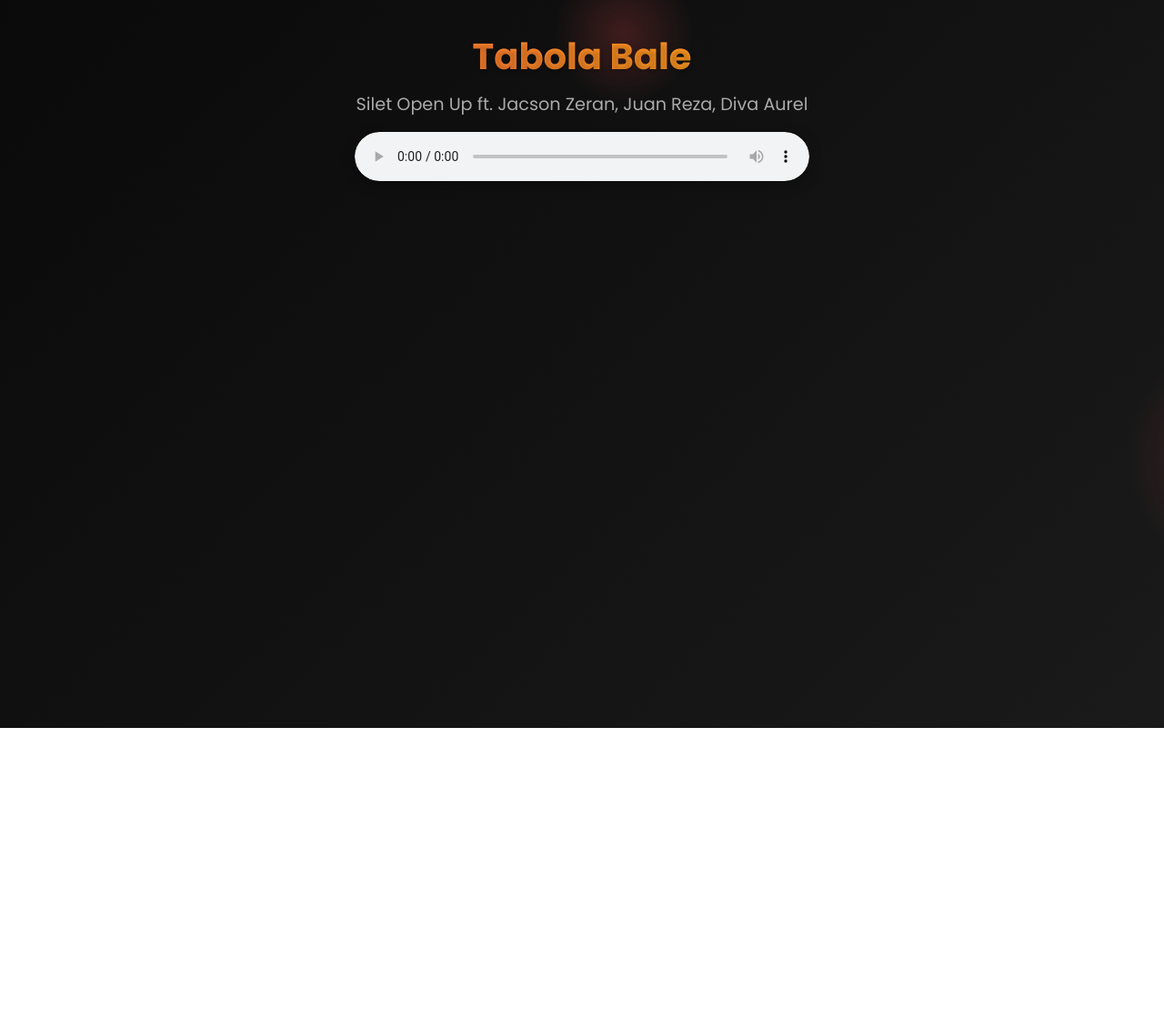
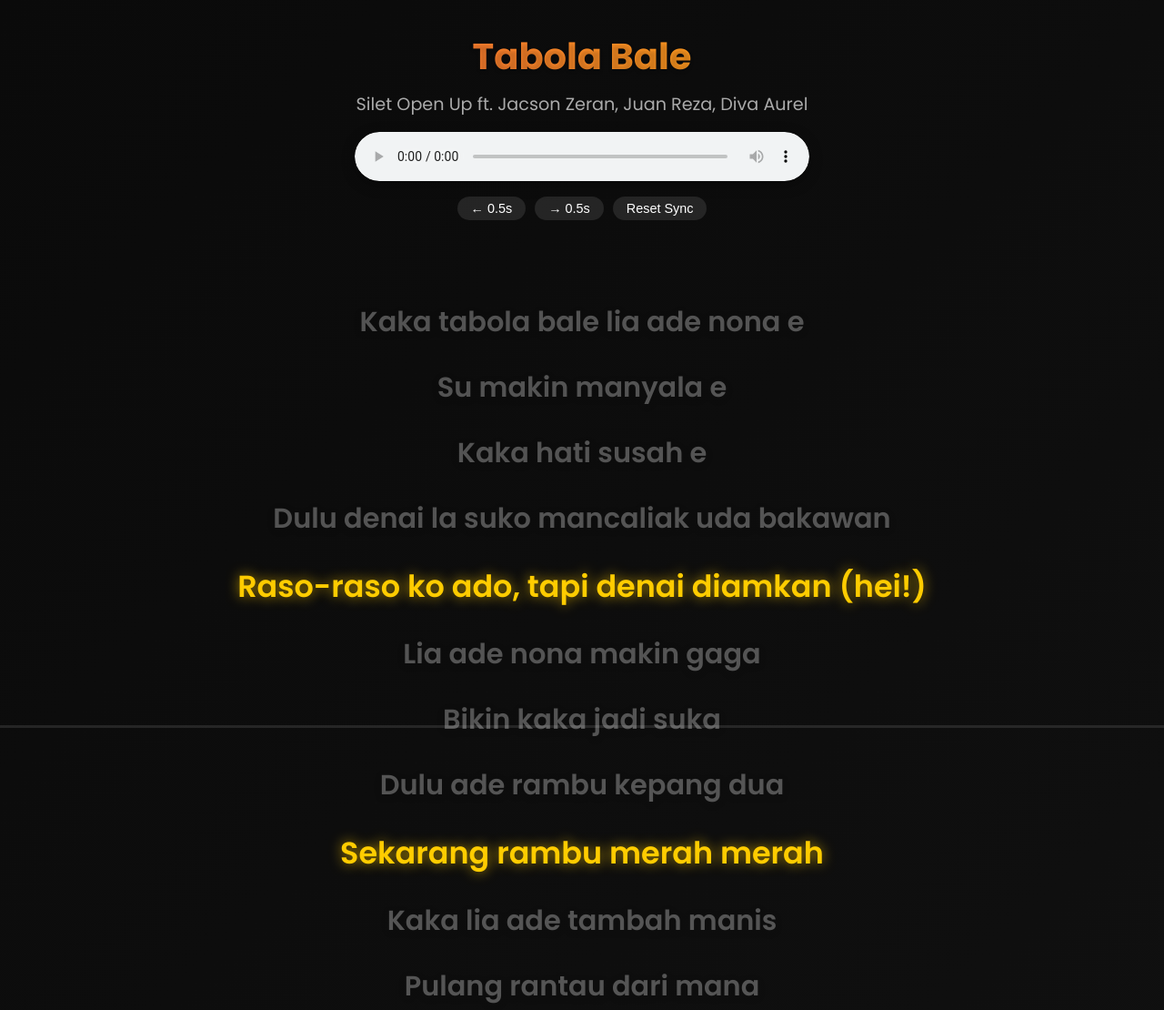
Before and after one commit to MerchPS/lyrics, a plain HTML site: page index.html in a window 1280 px wide. Shown: the top 1110 px of the page at 91% size. Before the commit the page ends 800 px from the top, so only its background shows below. Drawn offline with Linux system fonts and the light colour scheme.

Commit message:
Update index.html

```diff
--- a/index.html
+++ b/index.html
@@ -3,7 +3,7 @@
 <head>
   <meta charset="UTF-8" />
   <meta name="viewport" content="width=device-width, initial-scale=1.0"/>
-  <title>Tabola Bale - Cinematic Lyrics</title>
+  <title>Tabola Bale - Synced Lyrics</title>
   <link href="https://fonts.googleapis.com/css2?family=Poppins:wght@400;600;700&display=swap" rel="stylesheet">
   <style>
     :root {
@@ -57,12 +57,39 @@
       width: 100%;
       max-width: 500px;
       margin: 0 auto 2rem;
+      position: relative;
     }
 
     audio {
       width: 100%;
       border-radius: 50px;
       box-shadow: 0 4px 15px rgba(0,0,0,0.3);
+    }
+
+    .sync-controls {
+      display: flex;
+      gap: 10px;
+      margin-top: 10px;
+      justify-content: center;
+    }
+
+    .sync-btn {
+      padding: 5px 15px;
+      border-radius: 20px;
+      background: rgba(255,255,255,0.1);
+      color: white;
+      border: none;
+      cursor: pointer;
+      font-size: 0.9rem;
+      transition: all 0.3s;
+    }
+
+    .sync-btn:hover {
+      background: rgba(255,255,255,0.2);
+    }
+
+    .sync-btn.active {
+      background: var(--primary);
     }
 
     .lyrics-container {
@@ -72,28 +99,34 @@
       position: relative;
       min-height: 60vh;
       perspective: 1000px;
+      overflow: hidden;
+    }
+
+    .lyrics-scroller {
+      transition: transform 0.5s ease-out;
     }
 
     .lyrics-line {
-      position: absolute;
       width: 100%;
       text-align: center;
       font-size: 2rem;
       font-weight: 600;
-      opacity: 0;
-      transition: all 0.8s ease;
-      transform: translateY(50px) rotateX(20deg);
+      margin: 1.5rem 0;
+      opacity: 0.3;
+      transition: all 0.5s cubic-bezier(0.2, 0.8, 0.4, 1);
+      transform: scale(0.95);
       text-shadow: 0 2px 10px rgba(0,0,0,0.5);
     }
 
     .lyrics-line.active {
       opacity: 1;
-      transform: translateY(0) rotateX(0);
+      transform: scale(1);
     }
 
     .lyrics-line.highlight {
       color: var(--secondary);
       font-size: 2.2rem;
+      opacity: 1;
       text-shadow: 0 0 15px rgba(255,204,0,0.7);
     }
 
@@ -101,32 +134,29 @@
       font-size: 1.8rem;
       color: var(--primary);
       font-weight: 700;
+      opacity: 1;
     }
 
-    .background-effects {
+    .lyrics-line.past {
+      opacity: 0.2;
+      transform: scale(0.9);
+    }
+
+    .progress-bar {
       position: fixed;
-      top: 0;
+      bottom: 0;
       left: 0;
       width: 100%;
-      height: 100%;
-      z-index: -1;
-      overflow: hidden;
+      height: 3px;
+      background: rgba(255,255,255,0.1);
+      z-index: 100;
     }
 
-    .effect-circle {
-      position: absolute;
-      border-radius: 50%;
-      background: radial-gradient(circle, rgba(255,77,77,0.2) 0%, rgba(255,77,77,0) 70%);
-      animation: float 15s infinite linear;
-    }
-
-    @keyframes float {
-      0% {
-        transform: translateY(0) rotate(0deg);
-      }
-      100% {
-        transform: translateY(-100vh) rotate(360deg);
-      }
+    .progress {
+      height: 100%;
+      background: linear-gradient(to right, var(--primary), var(--secondary));
+      width: 0%;
+      transition: width 0.1s linear;
     }
 
     @media (max-width: 768px) {
@@ -136,6 +166,7 @@
 
       .lyrics-line {
         font-size: 1.5rem;
+        margin: 1rem 0;
       }
 
       .lyrics-line.highlight {
@@ -154,98 +185,131 @@
     <div class="artist">Silet Open Up ft. Jacson Zeran, Juan Reza, Diva Aurel</div>
     <div class="audio-container">
       <audio id="audio" controls>
-        <source src="ytmp3free.cc_tabola-bale-silet-open-up-ft-jacson-zeran-juan-reza-diva-aurel-lirik-lagu-timur-terbaru-2025-youtubemp3free.org.mp3" type="audio/mpeg">
+        <source src="tabola-bale.mp3" type="audio/mpeg">
         Your browser does not support the audio element.
       </audio>
+      <div class="sync-controls">
+        <button class="sync-btn" id="sync-back">← 0.5s</button>
+        <button class="sync-btn" id="sync-forward">→ 0.5s</button>
+        <button class="sync-btn" id="sync-reset">Reset Sync</button>
+      </div>
     </div>
   </header>
 
-  <div class="lyrics-container" id="lyrics">
-    <!-- Lyrics will be dynamically inserted here -->
+  <div class="lyrics-container">
+    <div class="lyrics-scroller" id="lyrics">
+      <!-- Lyrics will be dynamically inserted here -->
+    </div>
   </div>
 
-  <div class="background-effects" id="effects"></div>
+  <div class="progress-bar">
+    <div class="progress" id="progress"></div>
+  </div>
 
   <script>
+    // Lyrics data with precise timing (in seconds)
     const lyrics = [
-      { time: 0, text: "Kaka tabola bale lia ade nona e", type: "normal" },
-      { time: 4, text: "Su makin manyala e", type: "normal" },
-      { time: 8, text: "Kaka hati susah e", type: "normal" },
-      { time: 12, text: "Dulu denai la suko mancaliak uda bakawan", type: "normal" },
-      { time: 16, text: "Raso-raso ko ado, tapi denai diamkan (hei!)", type: "highlight" },
-      { time: 20, text: "Lia ade nona makin gaga", type: "normal" },
-      { time: 24, text: "Bikin kaka jadi suka", type: "normal" },
-      { time: 28, text: "Dulu ade rambu kepang dua", type: "normal" },
-      { time: 32, text: "Sekarang rambu merah merah", type: "highlight" },
-      { time: 36, text: "Kaka lia ade tambah manis", type: "normal" },
-      { time: 40, text: "Pulang rantau dari mana", type: "normal" },
-      { time: 44, text: "Adu ade nona jang talalu", type: "normal" },
-      { time: 48, text: "Pasang gaya depan kaka", type: "highlight" },
-      { time: 52, text: "Kaka jadi jatoh e", type: "normal" },
-      { time: 56, text: "Kaka tabola bale lia ade nona e", type: "normal" },
-      { time: 60, text: "Su makin manyala e", type: "normal" },
-      { time: 64, text: "Kaka hati susah e", type: "normal" },
-      { time: 68, text: "Ade bikin kaka mete", type: "normal" },
-      { time: 72, text: "Tidur malam bola bale", type: "normal" },
-      { time: 76, text: "Sejak kaka lia ade", type: "normal" },
-      { time: 80, text: "Aduh Tuhan ampun e", type: "highlight" },
-      { time: 84, text: "Ade lewat lorong depan rumah", type: "rap" },
-      { time: 88, text: "Kaka jadi salting sampe mood berubah", type: "rap" },
-      { time: 92, text: "Smangat tiba-tiba gara-gara ade nona", type: "rap" },
-      { time: 96, text: "Ini bidadari timur siapa yang punya", type: "rap" },
-      { time: 100, text: "Kaka lacak ko pu nama", type: "rap" },
-      { time: 104, text: "Barang itu tra pake lama", type: "rap" },
-      { time: 108, text: "Langsung tanya di ko pu mama", type: "rap" },
-      { time: 112, text: "Ternyata ade nona ko pu nama maimuna", type: "rap" },
-      { time: 116, text: "Eh maimuna ehh lucunya", type: "rap" },
-      { time: 120, text: "Kaka harap bisa satu rumah", type: "rap" },
-      { time: 124, text: "Kalo trima sa pu cinta", type: "rap" },
-      { time: 128, text: "Kaka janji kita langsung menikah", type: "rap" },
-      { time: 132, text: "Ondeh uda jan baitu bana", type: "normal" },
-      { time: 136, text: "Denai ko indaklah nan sarupo itu", type: "normal" },
-      { time: 140, text: "Dek hanyo takuik mancaliak uda", type: "normal" },
-      { time: 144, text: "Acok mabuak mabuakan", type: "highlight" },
-      { time: 148, text: "Dulu denai lah suko", type: "normal" },
-      { time: 152, text: "Mancaliak uda bakawan", type: "normal" },
-      { time: 156, text: "Raso raso ko ado", type: "normal" },
-      { time: 160, text: "Tapi denai diamkan", type: "highlight" },
-      { time: 164, text: "A wadaw wadaw ini ana gaga law", type: "rap" },
-      { time: 168, text: "Su bale jawa tamba bening aja la", type: "rap" },
-      { time: 172, text: "Gaya semakin beda bibir mera mera", type: "rap" },
-      { time: 176, text: "Ado mama mama ini siapa punya ana", type: "rap" },
-      { time: 180, text: "Dulu masi kici kici kici nona", type: "rap" },
-      { time: 184, text: "Sekarang bale jawa makin cantik nona", type: "rap" },
-      { time: 188, text: "Ko perfek sekali asli bidadari", type: "rap" },
-      { time: 192, text: "Jatuh dari langit", type: "rap" },
-      { time: 196, text: "Kalo jadi dengan ade", type: "normal" },
-      { time: 200, text: "Kaka pasti stop bamabo to", type: "normal" },
-      { time: 204, text: "Su pasti kaka ni ade pu jodoh", type: "normal" },
-      { time: 208, text: "Sumpa ni jao sodho iwa mbodho", type: "highlight" },
-      { time: 212, text: "Lia ade nona makin gaga", type: "normal" },
-      { time: 216, text: "Bikin kaka jadi suka", type: "normal" },
-      { time: 220, text: "Dulu ade rambu kepang dua", type: "normal" },
-      { time: 224, text: "Sekarang rambu merah merah", type: "highlight" },
-      { time: 228, text: "Kaka lia ade tambah manis", type: "normal" },
-      { time: 232, text: "Pulang rantau dari mana", type: "normal" },
-      { time: 236, text: "Adu ade nona jang talalu", type: "normal" },
-      { time: 240, text: "Pasang gaya depan kaka", type: "highlight" },
-      { time: 244, text: "Kaka jadi jatoh e", type: "normal" },
-      { time: 248, text: "Kaka tabola bale lia ade nona e", type: "normal" },
-      { time: 252, text: "Su makin manyala e", type: "normal" },
-      { time: 256, text: "Kaka hati susah e", type: "normal" },
-      { time: 260, text: "Ade bikin kaka mete", type: "normal" },
-      { time: 264, text: "Tidur malam bola bale", type: "normal" },
-      { time: 268, text: "Sejak kaka lia ade", type: "normal" },
-      { time: 272, text: "Aduh Tuhan ampun e", type: "highlight" },
-      { time: 276, text: "Ade bikin kaka mete", type: "normal" },
-      { time: 280, text: "Tidur malam bola bale", type: "normal" },
-      { time: 284, text: "Sejak kaka lia ade", type: "normal" },
-      { time: 288, text: "Aduh Tuhan ampun e", type: "highlight" }
+      // Intro
+      { time: 0.0, text: "Kaka tabola bale lia ade nona e", type: "normal" },
+      { time: 3.8, text: "Su makin manyala e", type: "normal" },
+      { time: 7.5, text: "Kaka hati susah e", type: "normal" },
+      { time: 11.2, text: "Dulu denai la suko mancaliak uda bakawan", type: "normal" },
+      { time: 15.0, text: "Raso-raso ko ado, tapi denai diamkan (hei!)", type: "highlight" },
+
+      // Verse 1
+      { time: 19.5, text: "Lia ade nona makin gaga", type: "normal" },
+      { time: 23.2, text: "Bikin kaka jadi suka", type: "normal" },
+      { time: 26.8, text: "Dulu ade rambu kepang dua", type: "normal" },
+      { time: 30.5, text: "Sekarang rambu merah merah", type: "highlight" },
+      { time: 34.2, text: "Kaka lia ade tambah manis", type: "normal" },
+      { time: 37.9, text: "Pulang rantau dari mana", type: "normal" },
+      { time: 41.6, text: "Adu ade nona jang talalu", type: "normal" },
+      { time: 45.3, text: "Pasang gaya depan kaka", type: "highlight" },
+      { time: 49.0, text: "Kaka jadi jatoh e", type: "normal" },
+
+      // Chorus
+      { time: 52.7, text: "Kaka tabola bale lia ade nona e", type: "normal" },
+      { time: 56.4, text: "Su makin manyala e", type: "normal" },
+      { time: 60.1, text: "Kaka hati susah e", type: "normal" },
+      { time: 63.8, text: "Ade bikin kaka mete", type: "normal" },
+      { time: 67.5, text: "Tidur malam bola bale", type: "normal" },
+      { time: 71.2, text: "Sejak kaka lia ade", type: "normal" },
+      { time: 74.9, text: "Aduh Tuhan ampun e", type: "highlight" },
+
+      // Rap 1
+      { time: 78.6, text: "Ade lewat lorong depan rumah", type: "rap" },
+      { time: 80.4, text: "Kaka jadi salting sampe mood berubah", type: "rap" },
+      { time: 82.2, text: "Smangat tiba-tiba gara-gara ade nona", type: "rap" },
+      { time: 84.0, text: "Ini bidadari timur siapa yang punya", type: "rap" },
+      { time: 85.8, text: "Kaka lacak ko pu nama", type: "rap" },
+      { time: 87.6, text: "Barang itu tra pake lama", type: "rap" },
+      { time: 89.4, text: "Langsung tanya di ko pu mama", type: "rap" },
+      { time: 91.2, text: "Ternyata ade nona ko pu nama maimuna", type: "rap" },
+      { time: 93.0, text: "Eh maimuna ehh lucunya", type: "rap" },
+      { time: 94.8, text: "Kaka harap bisa satu rumah", type: "rap" },
+      { time: 96.6, text: "Kalo trima sa pu cinta", type: "rap" },
+      { time: 98.4, text: "Kaka janji kita langsung menikah", type: "rap" },
+
+      // Verse 2
+      { time: 102.1, text: "Ondeh uda jan baitu bana", type: "normal" },
+      { time: 105.8, text: "Denai ko indaklah nan sarupo itu", type: "normal" },
+      { time: 109.5, text: "Dek hanyo takuik mancaliak uda", type: "normal" },
+      { time: 113.2, text: "Acok mabuak mabuakan", type: "highlight" },
+      { time: 116.9, text: "Dulu denai lah suko", type: "normal" },
+      { time: 120.6, text: "Mancaliak uda bakawan", type: "normal" },
+      { time: 124.3, text: "Raso raso ko ado", type: "normal" },
+      { time: 128.0, text: "Tapi denai diamkan", type: "highlight" },
+
+      // Rap 2
+      { time: 131.7, text: "A wadaw wadaw ini ana gaga law", type: "rap" },
+      { time: 133.5, text: "Su bale jawa tamba bening aja la", type: "rap" },
+      { time: 135.3, text: "Gaya semakin beda bibir mera mera", type: "rap" },
+      { time: 137.1, text: "Ado mama mama ini siapa punya ana", type: "rap" },
+      { time: 138.9, text: "Dulu masi kici kici kici nona", type: "rap" },
+      { time: 140.7, text: "Sekarang bale jawa makin cantik nona", type: "rap" },
+      { time: 142.5, text: "Ko perfek sekali asli bidadari", type: "rap" },
+      { time: 144.3, text: "Jatuh dari langit", type: "rap" },
+
+      // Bridge
+      { time: 146.1, text: "Kalo jadi dengan ade", type: "normal" },
+      { time: 149.8, text: "Kaka pasti stop bamabo to", type: "normal" },
+      { time: 153.5, text: "Su pasti kaka ni ade pu jodoh", type: "normal" },
+      { time: 157.2, text: "Sumpa ni jao sodho iwa mbodho", type: "highlight" },
+
+      // Final Chorus
+      { time: 160.9, text: "Lia ade nona makin gaga", type: "normal" },
+      { time: 164.6, text: "Bikin kaka jadi suka", type: "normal" },
+      { time: 168.3, text: "Dulu ade rambu kepang dua", type: "normal" },
+      { time: 172.0, text: "Sekarang rambu merah merah", type: "highlight" },
+      { time: 175.7, text: "Kaka lia ade tambah manis", type: "normal" },
+      { time: 179.4, text: "Pulang rantau dari mana", type: "normal" },
+      { time: 183.1, text: "Adu ade nona jang talalu", type: "normal" },
+      { time: 186.8, text: "Pasang gaya depan kaka", type: "highlight" },
+      { time: 190.5, text: "Kaka jadi jatoh e", type: "normal" },
+      { time: 194.2, text: "Kaka tabola bale lia ade nona e", type: "normal" },
+      { time: 197.9, text: "Su makin manyala e", type: "normal" },
+      { time: 201.6, text: "Kaka hati susah e", type: "normal" },
+      { time: 205.3, text: "Ade bikin kaka mete", type: "normal" },
+      { time: 209.0, text: "Tidur malam bola bale", type: "normal" },
+      { time: 212.7, text: "Sejak kaka lia ade", type: "normal" },
+      { time: 216.4, text: "Aduh Tuhan ampun e", type: "highlight" },
+      { time: 220.1, text: "Ade bikin kaka mete", type: "normal" },
+      { time: 223.8, text: "Tidur malam bola bale", type: "normal" },
+      { time: 227.5, text: "Sejak kaka lia ade", type: "normal" },
+      { time: 231.2, text: "Aduh Tuhan ampun e", type: "highlight" }
     ];
 
+    // DOM elements
     const audio = document.getElementById('audio');
     const lyricsContainer = document.getElementById('lyrics');
-    const effectsContainer = document.getElementById('effects');
+    const progressBar = document.getElementById('progress');
+    const syncBackBtn = document.getElementById('sync-back');
+    const syncForwardBtn = document.getElementById('sync-forward');
+    const syncResetBtn = document.getElementById('sync-reset');
+
+    // Sync adjustment variables
+    let globalOffset = 0;
+    let lastSyncTime = 0;
 
     // Pre-create all lyric elements
     lyrics.forEach((line, index) => {
@@ -253,78 +317,105 @@
       lyricElement.className = `lyrics-line ${line.type}`;
       lyricElement.textContent = line.text;
       lyricElement.dataset.index = index;
+      lyricElement.dataset.time = line.time;
       lyricsContainer.appendChild(lyricElement);
     });
 
+    // Calculate total duration for progress bar
+    const totalDuration = lyrics[lyrics.length - 1].time + 5;
+
+    // Current active line tracking
     let currentActiveIndex = -1;
+    let isPlaying = false;
 
-    audio.addEventListener('timeupdate', () => {
-      const currentTime = audio.currentTime;
+    // Audio event listeners
+    audio.addEventListener('play', () => {
+      isPlaying = true;
+      requestAnimationFrame(updateLyrics);
+    });
 
-      // Find the current lyric to display
-      let activeIndex = -1;
-      for (let i = 0; i < lyrics.length; i++) {
+    audio.addEventListener('pause', () => {
+      isPlaying = false;
+    });
+
+    audio.addEventListener('timeupdate', updateProgressBar);
+
+    // Sync control buttons
+    syncBackBtn.addEventListener('click', () => {
+      globalOffset -= 0.5;
+      updateSyncControls();
+    });
+
+    syncForwardBtn.addEventListener('click', () => {
+      globalOffset += 0.5;
+      updateSyncControls();
+    });
+
+    syncResetBtn.addEventListener('click', () => {
+      globalOffset = 0;
+      updateSyncControls();
+    });
+
+    function updateSyncControls() {
+      lastSyncTime = audio.currentTime;
+      syncResetBtn.classList.toggle('active', globalOffset !== 0);
+      syncBackBtn.textContent = `← ${0.5 + Math.abs(globalOffset)/2}s`;
+      syncForwardBtn.textContent = `→ ${0.5 + Math.abs(globalOffset)/2}s`;
+    }
+
+    function updateProgressBar() {
+      const progress = (audio.currentTime / totalDuration) * 100;
+      progressBar.style.width = `${progress}%`;
+    }
+
+    function getCurrentTime() {
+      return audio.currentTime + globalOffset;
+    }
+
+    function updateLyrics() {
+      if (!isPlaying) return;
+
+      const currentTime = getCurrentTime();
+
+      // Find the current active line
+      let newActiveIndex = -1;
+      for (let i = lyrics.length - 1; i >= 0; i--) {
         if (currentTime >= lyrics[i].time) {
-          activeIndex = i;
-        } else {
+          newActiveIndex = i;
           break;
         }
       }
 
-      // Update display if the active lyric has changed
-      if (activeIndex !== currentActiveIndex) {
-        // Remove active class from all
-        document.querySelectorAll('.lyrics-line').forEach(el => {
-          el.classList.remove('active');
+      // Update display if active line changed
+      if (newActiveIndex !== currentActiveIndex) {
+        // Update all line states
+        document.querySelectorAll('.lyrics-line').forEach((line, index) => {
+          line.classList.remove('active', 'past');
+
+          if (index === newActiveIndex) {
+            line.classList.add('active');
+
+            // Auto-scroll to center the active line
+            const container = document.querySelector('.lyrics-container');
+            const scroller = document.querySelector('.lyrics-scroller');
+            const lineTop = line.offsetTop;
+            const containerHeight = container.offsetHeight;
+            const scrollTo = lineTop - (containerHeight / 2) + (line.offsetHeight / 2);
+
+            scroller.style.transform = `translateY(-${scrollTo}px)`;
+          } else if (index < newActiveIndex) {
+            line.classList.add('past');
+          }
         });
 
-        // Add active class to current
-        if (activeIndex >= 0) {
-          const currentLyric = document.querySelector(`.lyrics-line[data-index="${activeIndex}"]`);
-          currentLyric.classList.add('active');
+        currentActiveIndex = newActiveIndex;
+      }
 
-          // Center the active lyric
-          currentLyric.scrollIntoView({ behavior: 'smooth', block: 'center' });
-
-          // Create visual effect
-          if (lyrics[activeIndex].type === 'highlight' || lyrics[activeIndex].type === 'rap') {
-            createVisualEffect();
-          }
-        }
-
-        currentActiveIndex = activeIndex;
-      }
-    });
-
-    function createVisualEffect() {
-      const circle = document.createElement('div');
-      circle.className = 'effect-circle';
-
-      // Random position
-      const x = Math.random() * 100;
-      const y = Math.random() * 100;
-      const size = 100 + Math.random() * 200;
-
-      circle.style.width = `${size}px`;
-      circle.style.height = `${size}px`;
-      circle.style.left = `${x}%`;
-      circle.style.top = `${y}%`;
-      circle.style.animationDuration = `${5 + Math.random() * 10}s`;
-
-      effectsContainer.appendChild(circle);
-
-      // Remove after animation completes
-      setTimeout(() => {
-        circle.remove();
-      }, 15000);
+      requestAnimationFrame(updateLyrics);
     }
 
-    // Create initial background effects
-    for (let i = 0; i < 5; i++) {
-      setTimeout(() => {
-        createVisualEffect();
-      }, i * 2000);
-    }
+    // Initialize
+    updateSyncControls();
   </script>
 </body>
 </html>
```
